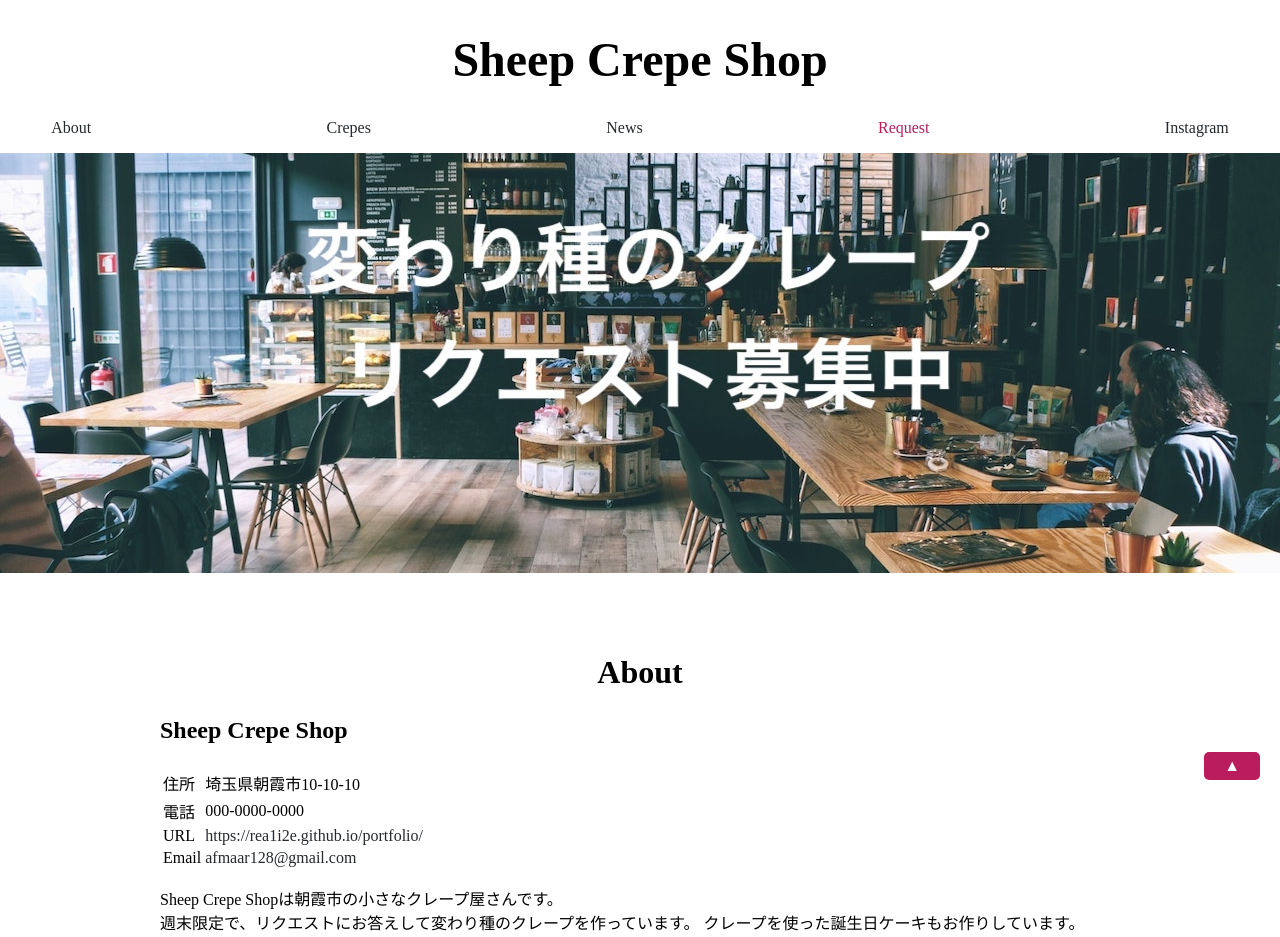
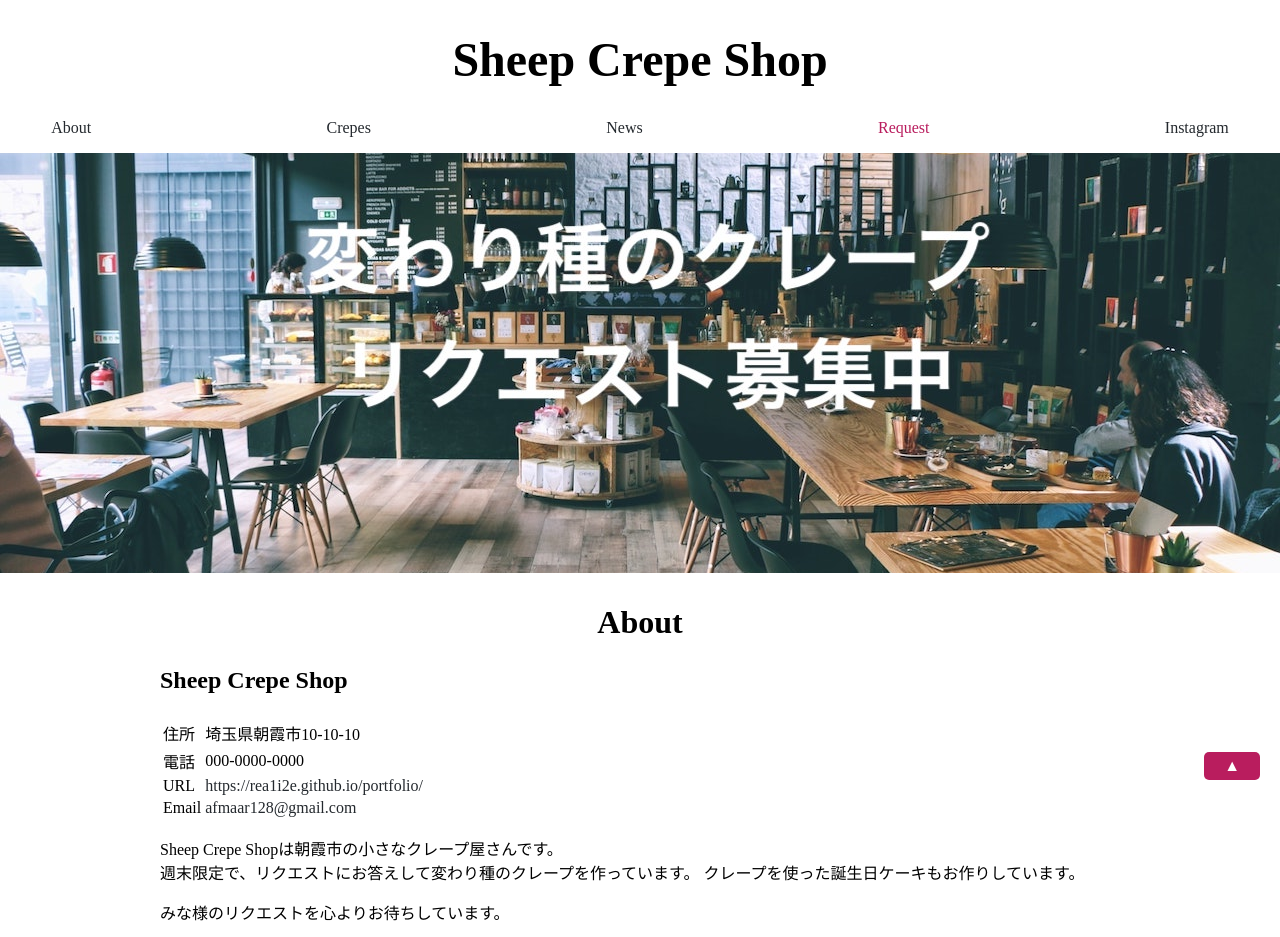
Before and after one commit to rea1i2e/2021-07crepe-shop, a plain HTML site: page index.html in a window 1280 px wide. Shown: the top 937 px of the page. Drawn offline with Linux system fonts and the light colour scheme.

Commit message:
fix main-sisual-tag & OGP

```diff
--- a/index.html
+++ b/index.html
@@ -8,8 +8,8 @@
   <meta property="og:url" content="https://rea1i2e.github.io/2021-07crepe-shop/">
   <meta property="og:type" content="website">
   <meta property="og:title" content="Sheep Crepe Shop">
-  <meta property="description" content="架空のクレープショップが新しいクレープのリクエストを募集するWebサイトです。">
-  <meta property="image" content="https://rea1i2e.github.io/2021-07crepe-shop/img/main-visual.jpg">
+  <meta property="og:description" content="架空のクレープショップが新しいクレープのリクエストを募集するWebサイトです。">
+  <meta property="og:image" content="https://rea1i2e.github.io/2021-07crepe-shop/img/main-visual.jpg">
   <!-- <link rel="stylesheet" href="https://unpkg.com/ress/dist/ress.min.css"> -->
   <link rel="stylesheet" href="style.css">
 </head>
@@ -18,7 +18,6 @@
     <h1>Sheep Crepe Shop</h1>
     <nav>
       <ul>
-        </a>
         <li><a href="#about">About</a></li>
         <li><a href="#crepes">Crepes</a></li>
         <li><a href="#news">News</a></li>
@@ -29,9 +28,9 @@
   </header>
 
   <main>
-    <section id=main-visual>
+    <div id=main-visual>
       <img src="img/main-visual.jpg" alt="メインビジュアル画像">
-    </section>
+    </div>
 
     <section class="wrapper" id="about">
       <h2>About</h2>
```
